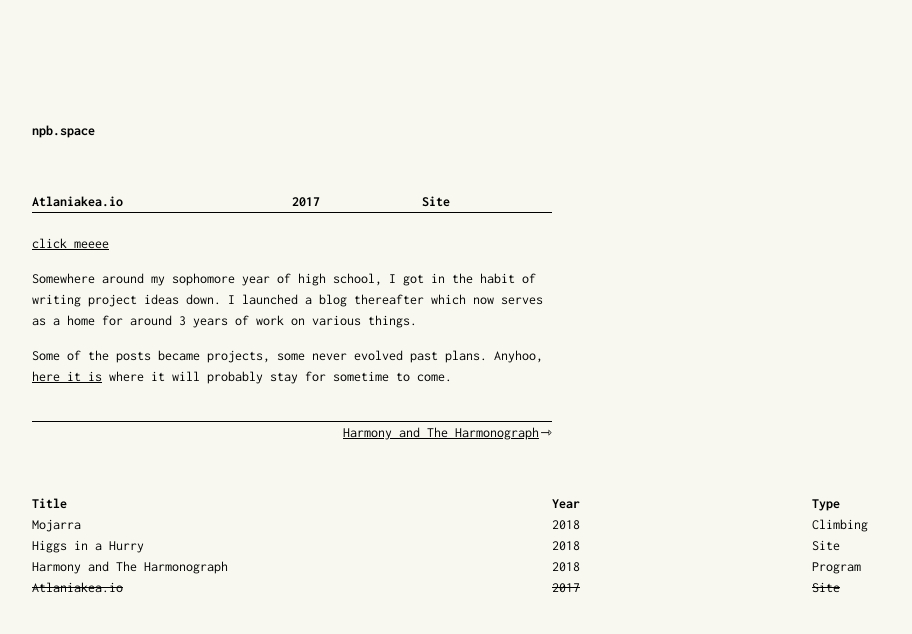
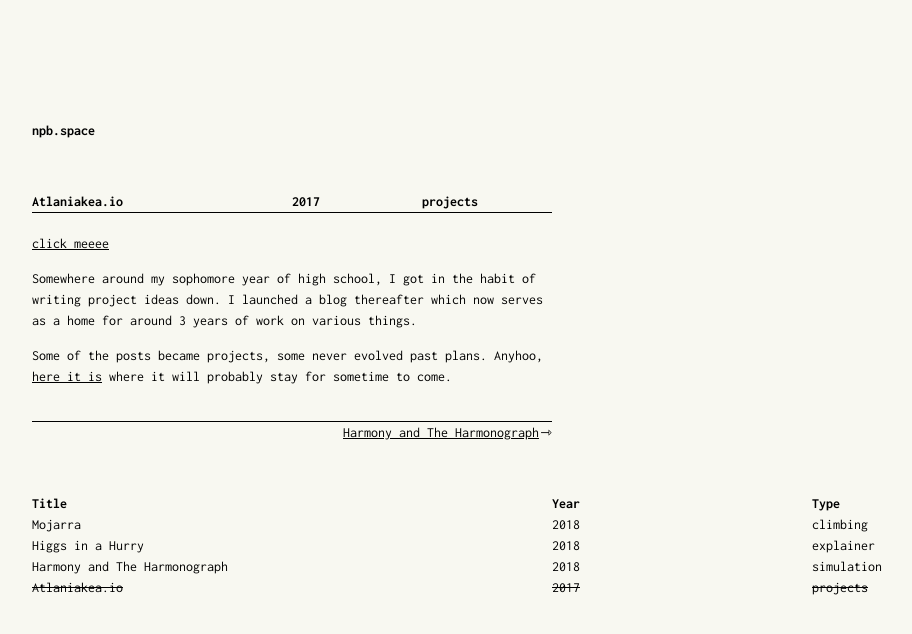
Before and after one commit to gest-alt/gest-alt.github.io, a Jekyll site: the page built from _posts/2017-01-16-atlaniakea.md, in a window 1280 px wide. Shown: the top 634 px of the page, without its empty margins (88-1000 px from the left). Built offline with Jekyll 4.4.1, drawn with Linux system fonts in a browser that asks for light colours.

Commit message:
changed categories

```diff
--- a/_posts/2017-01-16-atlaniakea.md
+++ b/_posts/2017-01-16-atlaniakea.md
@@ -2,7 +2,7 @@
 layout: post
 title: Atlaniakea.io
 author: Nic Becker
-category: Site
+category: projects
 img: https://i.imgur.com/nY7VKyU.jpg
 ---
 
--- a/_posts/2018-03-19-harmonograph.md
+++ b/_posts/2018-03-19-harmonograph.md
@@ -2,7 +2,7 @@
 layout: post
 title:  Harmony and The Harmonograph
 author: Nic Becker
-category: Program
+category: simulation
 img: https://imgur.com/p5mTEt6.png
 ---
 ![](https://imgur.com/0b4gMWj.png)
--- a/_posts/2018-06-04-higgsinahurry.md
+++ b/_posts/2018-06-04-higgsinahurry.md
@@ -2,7 +2,7 @@
 layout: post
 title: Higgs in a Hurry
 author: Nic Becker
-category: Site
+category: explainer
 img: https://i.imgur.com/XHb15Gj.png
 ---
 
```
Also changed, not shown: _posts/2018-08-16-lamojarra.md (+1 -1 lines).
